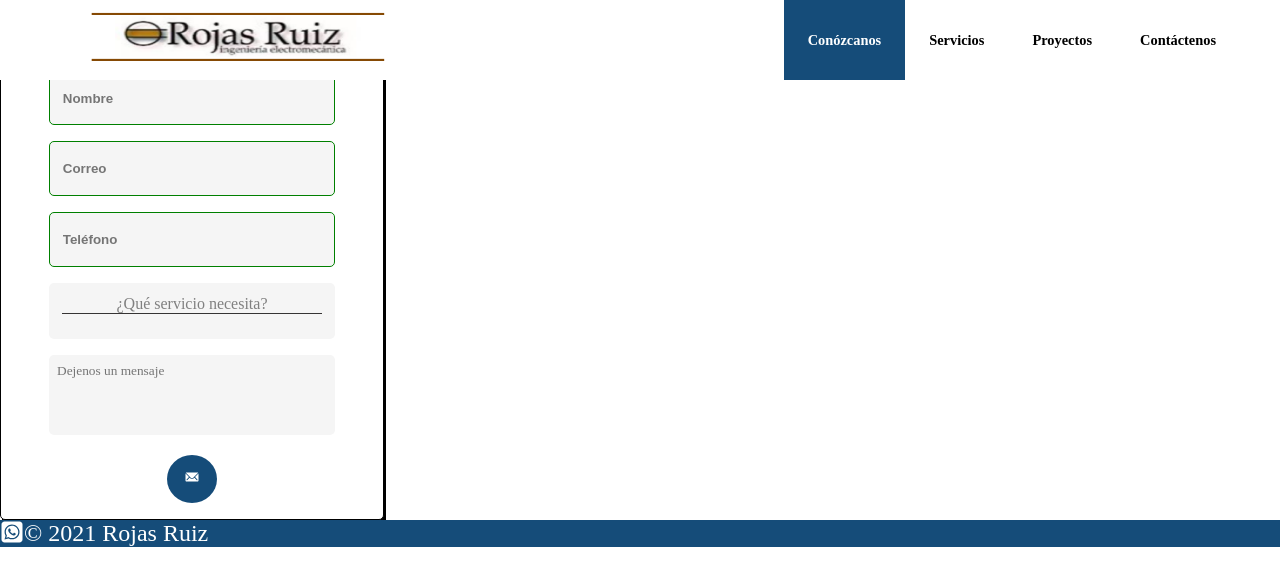
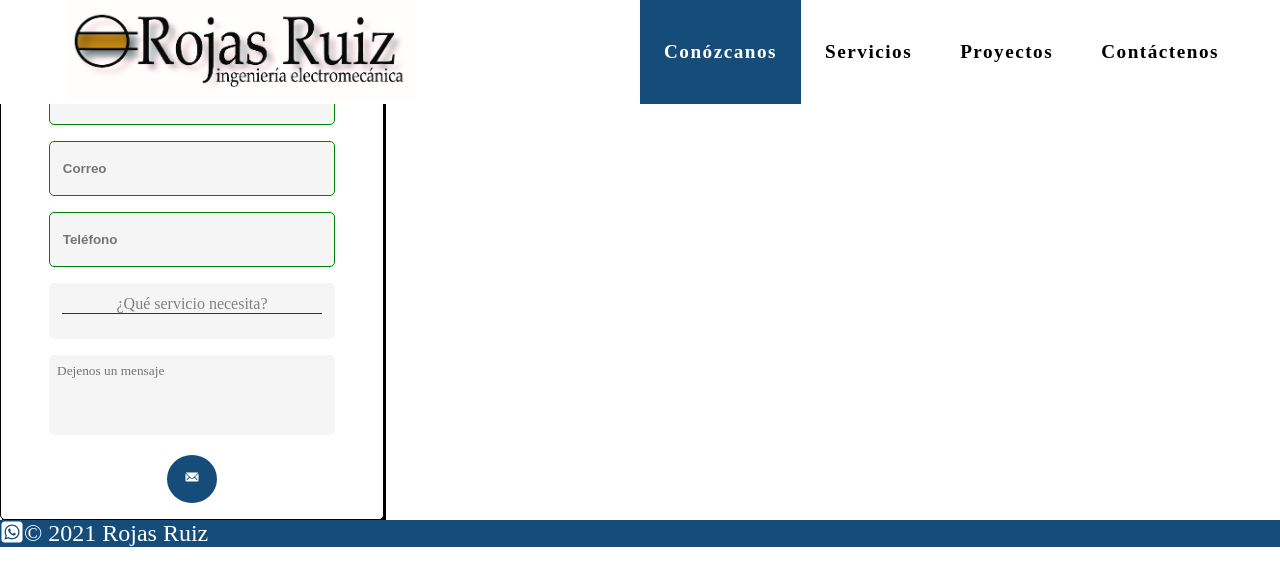
Before and after one commit to danimaietta/rojasruiz, a Next.js app: page /contact in a window 1280 px wide. Shown: the top 586 px of the page. Built offline with nearby package versions, Linux system fonts and the light colour scheme.

Commit message:
header is higher, new hd logo, span options menu are bigger size and letter spaced

```diff
--- a/src/app/globals.scss
+++ b/src/app/globals.scss
@@ -26,7 +26,7 @@
 
 @media only screen and (min-width: 850px) {
   :root {
-    --header-height: 10vh;
+    --header-height: 13vh;
     --header-font-size: 0.90rem;
     --header-option-width: 50%;
     --text-font-size: 1.5rem;
@@ -72,6 +72,8 @@ span {
   flex-direction: column;
   font-family: var(--font-family);
   font-weight: bold;
+  font-size: 1.2rem;
+  letter-spacing: 1.5px;
   height: var(--header-height);
   justify-content: center;
   padding: 2vh 3vh;
--- a/src/app/layout.tsx
+++ b/src/app/layout.tsx
@@ -6,7 +6,7 @@ import { FaSquareWhatsapp } from 'react-icons/fa6';
 import { IoMenuSharp } from "react-icons/io5";
 import Image from 'next/image'
 import './globals.scss'
-import logo from '@assets/logo.png'
+import logo from '@assets/Rojas Ruiz Logo.jpg'
 import constants from '@constants/constants'
 
 export default function RootLayout({ children }: Readonly<{ children: React.ReactNode }>) {
```
Also changed, not shown: src/app/assets/Rojas Ruiz Logo.jpg (added).
